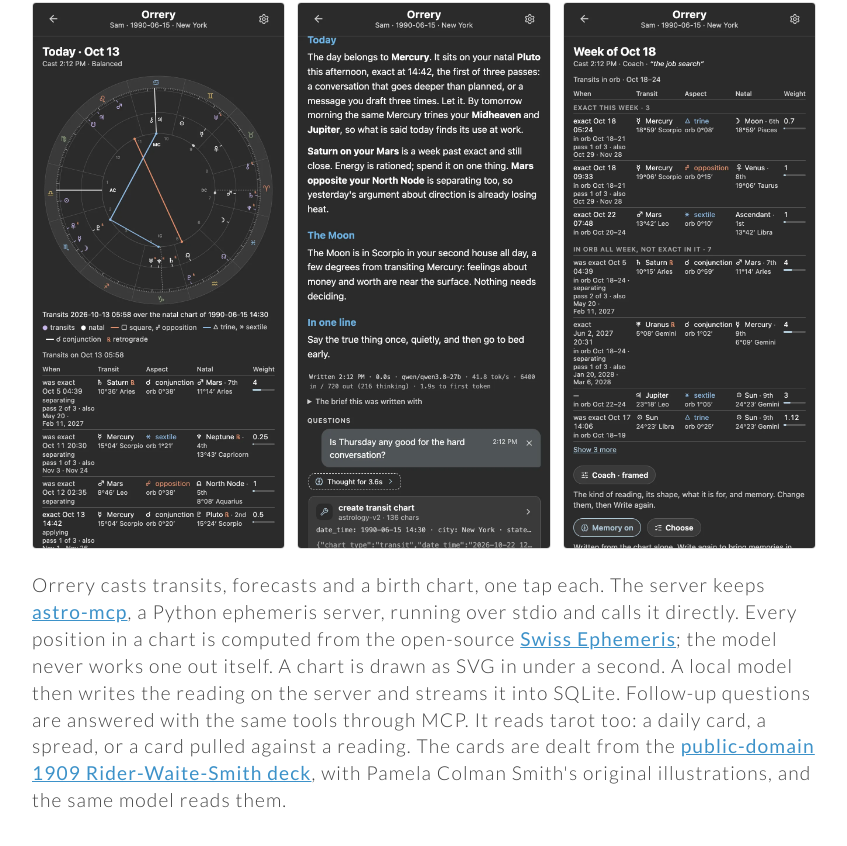
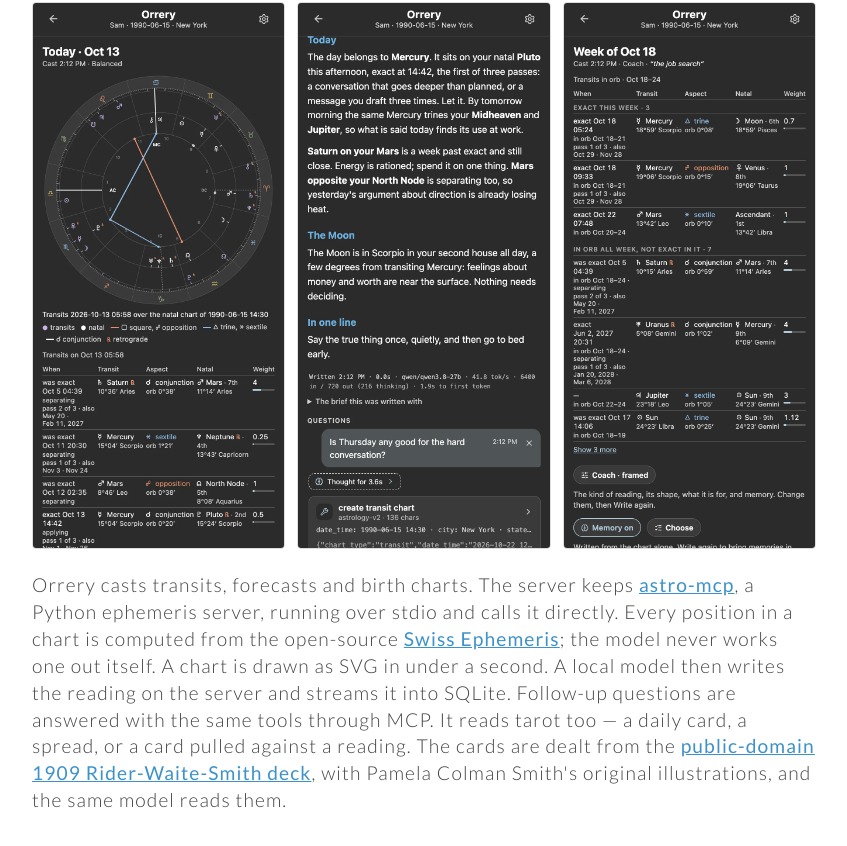
Before and after one commit to akuttruff/homepage, a React (Vite) app: page /projects in a window 1280 px wide. Shown: the part 4009-4855 px from the top of the page, without its empty margins (396-1243 px from the left). Built offline with nearby package versions, Linux system fonts and the light colour scheme.

Commit message:
docs: Orrery's summary, reworded

```diff
--- a/src/data/projects.tsx
+++ b/src/data/projects.tsx
@@ -179,7 +179,7 @@ const projectDetails: ProjectDetailType[] = [
     summaryId: 'orrery-summary',
     summary: (
       <>
-        Orrery casts transits, forecasts and a birth chart, one tap each. The server keeps
+        Orrery casts transits, forecasts and birth charts. The server keeps
         {' '}
         <a href="https://github.com/akuttruff/astro-mcp" target="_blank" rel="noopener noreferrer">astro-mcp</a>
         , a Python ephemeris server, running over stdio and calls it directly. Every position in a chart is computed
@@ -187,7 +187,7 @@ const projectDetails: ProjectDetailType[] = [
         {' '}
         <a href="https://github.com/aloistr/swisseph" target="_blank" rel="noopener noreferrer">Swiss Ephemeris</a>
         ; the model never works one out itself. A chart is drawn as SVG in under a second. A local model then writes the reading on the server and streams it into SQLite. Follow-up questions
-        are answered with the same tools through MCP. It reads tarot too: a daily card, a spread, or a card pulled
+        are answered with the same tools through MCP. It reads tarot too — a daily card, a spread, or a card pulled
         against a reading. The cards are dealt from the
         {' '}
         <a href="https://commons.wikimedia.org/wiki/Category:Rider-Waite-Smith_tarot_deck_(TaionWC)" target="_blank" rel="noopener noreferrer">public-domain 1909 Rider-Waite-Smith deck</a>
```
